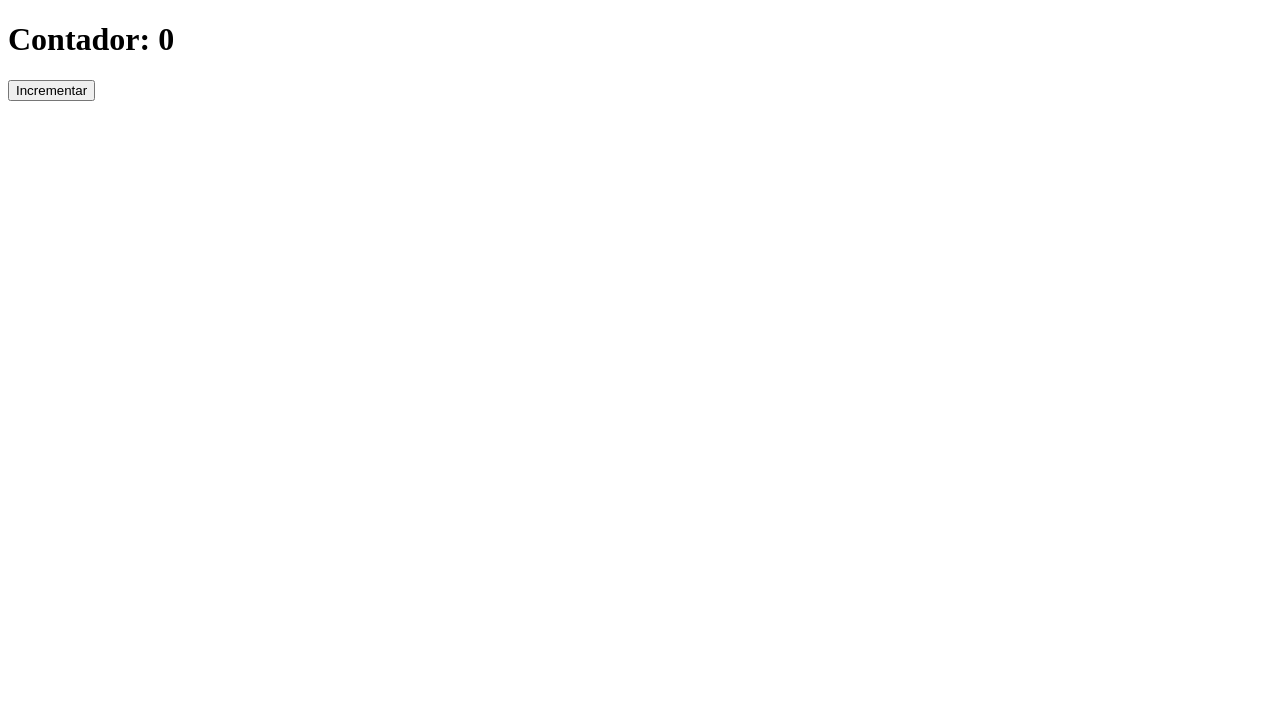
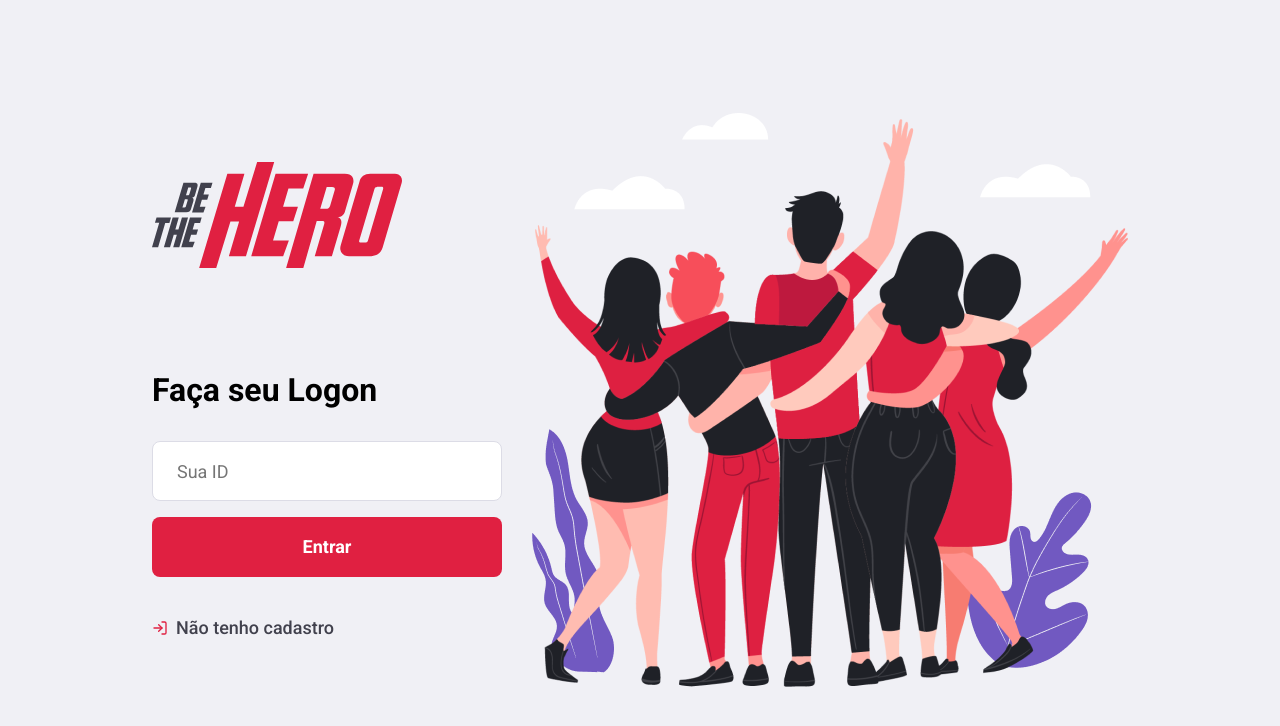
Before and after one commit to EddyPBR/be-the-hero, a React (Create React App) app in the folder frontend/: page / in a window 1280 px wide. Shown: the top 726 px of the page. Built offline with nearby package versions, Linux system fonts and the light colour scheme.

Commit message:
adicionando o react-icons, pagina logon e estilos da mesma

```diff
--- a/frontend/package.json
+++ b/frontend/package.json
@@ -8,6 +8,7 @@
     "@testing-library/user-event": "^7.1.2",
     "react": "^16.13.1",
     "react-dom": "^16.13.1",
+    "react-icons": "^3.9.0",
     "react-scripts": "3.4.1"
   },
   "scripts": {
--- a/frontend/src/App.js
+++ b/frontend/src/App.js
@@ -1,17 +1,11 @@
-import React, { useState } from 'react';
-import Header from './Header';
+import React from 'react';
+
+import './global.css';
+
+import Logon from './pages/Logon';
 
 export default function App() {
-  const [counter, setCounter] = useState(0);
-
-  function increment() {
-    setCounter(counter + 1);
-  }
-
   return (
-    <div>
-      <Header>Contador: {counter}</Header>
-      <button onClick={increment}>Incrementar</button>
-    </div>
+    <Logon />
   );
 }
--- a/frontend/src/Header.js
+++ /dev/null
@@ -1,7 +0,0 @@
-import React from 'react';
-
-export default function Header({ children }) {
-    return(
-        <h1>{children}</h1>
-    );
-}
--- /dev/null
+++ b/frontend/src/global.css
@@ -0,0 +1,52 @@
+@import url('https://fonts.googleapis.com/css?family=Roboto:400,500,700&display=swap');
+
+* {
+    margin: 0;
+    padding: 0;
+    outline: 0;
+    box-sizing: border-box;
+}
+
+body {
+    font: 400 14px Roboto, sans-serif;
+    background: #f0f0f5;
+    -webkit-font-smoothing: antialiased;
+}
+
+input, button, textarea {
+    font: 400 18px Roboto, sans-serif;
+}
+
+button {
+    cursor: pointer;
+}
+
+form input {
+    width: 100%;
+    height: 60px;
+    color: #333;
+    border: 1px solid #dcdce6;
+    border-radius: 8px;
+    padding: 0 24px;
+}
+
+.button {
+    width: 100%;
+    height: 60px;
+    background: #e02041;
+    border: 0;
+    border-radius: 8px;
+    color: #fff;
+    font-weight: 700;
+    margin-top: 16px;
+    display: inline-block;
+    text-align: center;
+    text-decoration: none;
+    font-size: 18px;
+    line-height: 60px;
+    transition: filter .2s;
+}
+
+.button:hover {
+    filter: brightness(90%);
+}
--- /dev/null
+++ b/frontend/src/pages/Logon/index.js
@@ -0,0 +1,30 @@
+import React from 'react';
+import './styles.css';
+
+import { FiLogIn } from 'react-icons/fi';
+import logoImg from '../../assets/logo.svg';
+import heroesImg from '../../assets/heroes.png';
+
+export default function Logon() {
+    return(
+        <div className="logon-container">
+            <section className="form">
+                <img src={logoImg} alt="Be The Hero" />
+
+                <form>
+                    <h1>Faça seu Logon</h1>
+
+                    <input placeholder="Sua ID" />
+                    <button className="button" type="submit">Entrar</button>
+
+                    <a href="/register">
+                        <FiLogIn size={16} color="#E02041" />
+                        Não tenho cadastro
+                    </a>
+                </form>
+            </section>
+
+            <img src={heroesImg} alt="Heroes" />
+        </div>
+    );
+}
--- /dev/null
+++ b/frontend/src/pages/Logon/styles.css
@@ -0,0 +1,44 @@
+.logon-container {
+    width: 100%;
+    max-width: 1120px;
+    height: 100vh;
+    margin: 0 auto;
+
+    display: flex;
+    align-items: center;
+    justify-content: center;
+}
+
+.logon-container section.form {
+    width: 100%;
+    max-width: 350px;
+    margin-right: 30px;
+}
+
+.logon-container section.form form {
+    margin-top: 100px;
+}
+
+.logon-container section.form form h1 {
+    font-size: 32px;
+    margin-bottom: 32px;
+}
+
+.logon-container section.form form a {
+    display: flex;
+    align-items: center;
+    margin-top: 40px;
+    color: #41414d;
+    font-size: 18px;
+    text-decoration: none;
+    font-weight: 500;
+    transition: opacity 0.2s;
+}
+
+.logon-container section.form form a svg {
+    margin-right: 8px;
+}
+
+.logon-container section.form form a:hover {
+    opacity: 0.8;
+}
```
Also changed, not shown: 1 other file (tests, documents, lock files or other folders).
